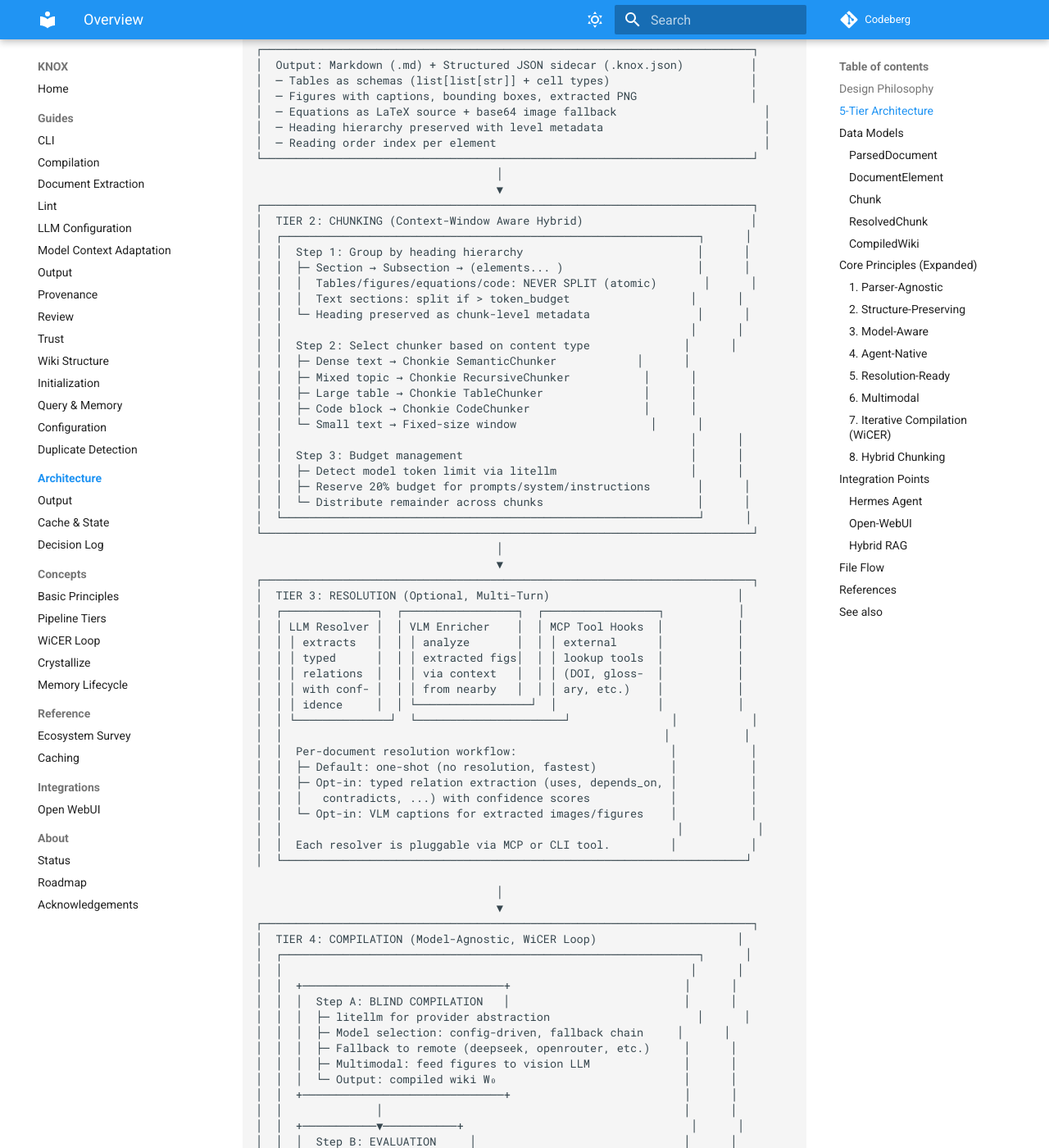
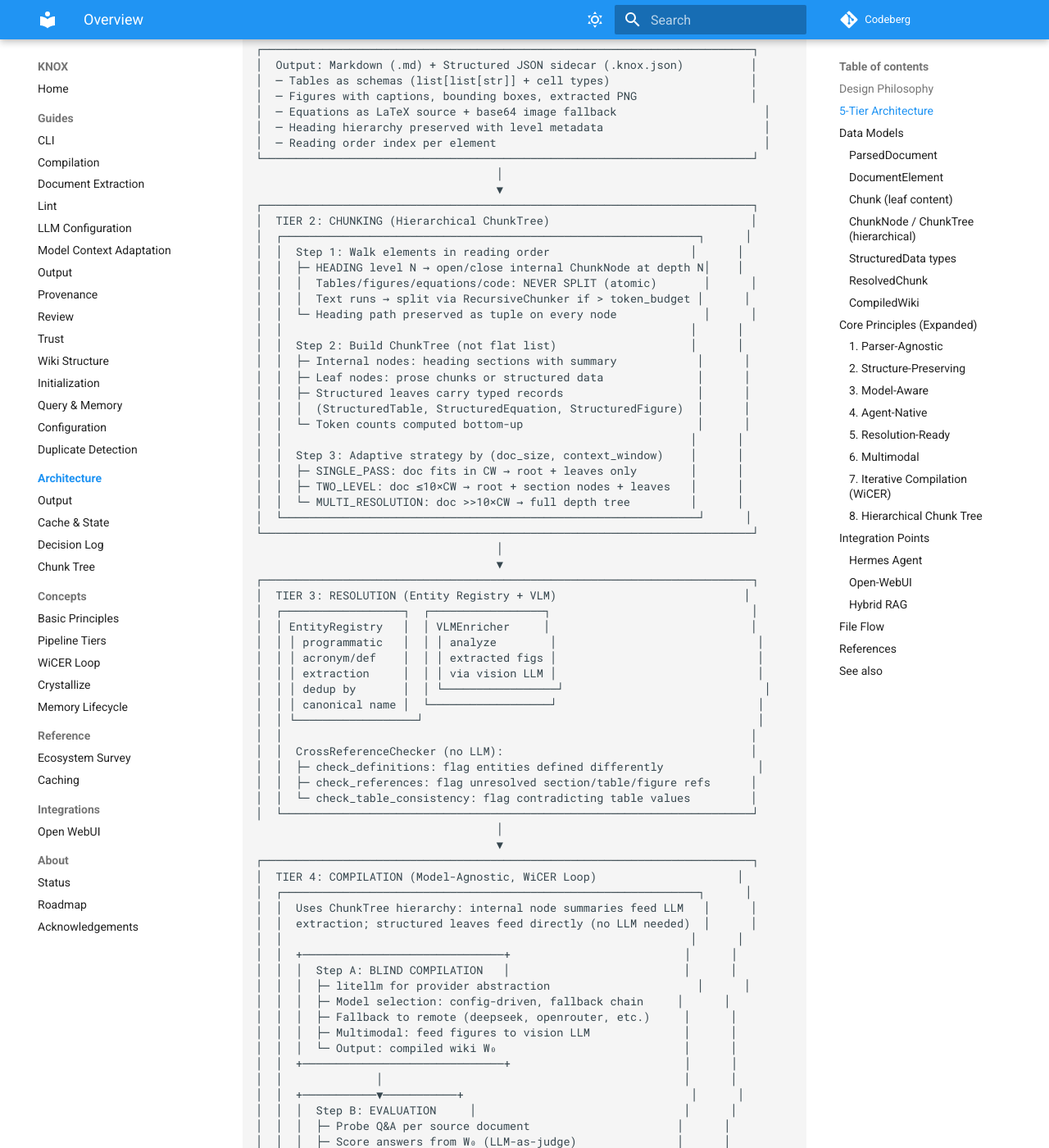
Before and after one commit to jr2804/kompend, an MkDocs documentation site: the page built from docs/architecture/index.md, in a window 1280 px wide and 1400 px high, scrolled down 988 px. Shown: the whole window at 82% size. Built offline with MkDocs 1.6.1 and Material for MkDocs 9.7.7, drawn with Linux system fonts in a browser that asks for light colours; some of the changed text lies outside the part shown.

Commit message:
docs(architecture): document hierarchical chunk tree design + ADR
- Add chunk-tree.md: fractal architecture, ChunkTree/ChunkNode data
  structures, StructuredData types, scaling matrix, multi-pass
  processing, adaptive retrieval, implementation phases
- Add ADR entry to decisions.md: 'Replace flat chunk list with
  hierarchical chunk tree' with context, alternatives, consequences
- Update architecture/index.md: Tier 2/3 diagrams, data models,
  file flow, principle 8
- Update pipeline-tiers.md: Tier 2/3 descriptions, class tables,
  mermaid diagrams
- Update basic-principles.md: sequence diagram, principle 8
- Add chunk-tree.md to mkdocs.yml nav
- Add node_summary.md.j2 template for NodeSummarizer
- mkdocs build --strict passes

````diff
--- a/docs/architecture/index.md
+++ b/docs/architecture/index.md
@@ -49,54 +49,52 @@ KNOX decouples **parsing** from **compilation** and adds layers that existing fr
                                     │
                                     ▼
 ┌─────────────────────────────────────────────────────────────────────────┐
-│  TIER 2: CHUNKING (Context-Window Aware Hybrid)                         │
+│  TIER 2: CHUNKING (Hierarchical ChunkTree)                              │
 │  ┌──────────────────────────────────────────────────────────────┐      │
-│  │  Step 1: Group by heading hierarchy                          │      │
-│  │  ├─ Section → Subsection → (elements... )                    │      │
+│  │  Step 1: Walk elements in reading order                     │      │
+│  │  ├─ HEADING level N → open/close internal ChunkNode at depth N│    │
 │  │  │  Tables/figures/equations/code: NEVER SPLIT (atomic)       │      │
-│  │  │  Text sections: split if > token_budget                  │      │
-│  │  └─ Heading preserved as chunk-level metadata                │      │
+│  │  │  Text runs → split via RecursiveChunker if > token_budget │      │
+│  │  └─ Heading path preserved as tuple on every node             │      │
 │  │                                                             │      │
-│  │  Step 2: Select chunker based on content type              │      │
-│  │  ├─ Dense text → Chonkie SemanticChunker            │      │
-│  │  ├─ Mixed topic → Chonkie RecursiveChunker           │      │
-│  │  ├─ Large table → Chonkie TableChunker               │      │
-│  │  ├─ Code block → Chonkie CodeChunker                 │      │
-│  │  └─ Small text → Fixed-size window                    │      │
+│  │  Step 2: Build ChunkTree (not flat list)                    │      │
+│  │  ├─ Internal nodes: heading sections with summary            │      │
+│  │  ├─ Leaf nodes: prose chunks or structured data              │      │
+│  │  ├─ Structured leaves carry typed records                    │      │
+│  │  │  (StructuredTable, StructuredEquation, StructuredFigure)  │      │
+│  │  └─ Token counts computed bottom-up                          │      │
 │  │                                                             │      │
-│  │  Step 3: Budget management                                  │      │
-│  │  ├─ Detect model token limit via litellm                    │      │
-│  │  ├─ Reserve 20% budget for prompts/system/instructions       │      │
-│  │  └─ Distribute remainder across chunks                       │      │
+│  │  Step 3: Adaptive strategy by (doc_size, context_window)    │      │
+│  │  ├─ SINGLE_PASS: doc fits in CW → root + leaves only        │      │
+│  │  ├─ TWO_LEVEL: doc ≤10×CW → root + section nodes + leaves   │      │
+│  │  └─ MULTI_RESOLUTION: doc >>10×CW → full depth tree         │      │
 │  └──────────────────────────────────────────────────────────────┘      │
 └─────────────────────────────────────────────────────────────────────────┘
                                     │
                                     ▼
 ┌─────────────────────────────────────────────────────────────────────────┐
-│  TIER 3: RESOLUTION (Optional, Multi-Turn)                            │
-│  ┌──────────────┐  ┌─────────────────┐  ┌─────────────────┐           │
-│  │ LLM Resolver │  │ VLM Enricher    │  │ MCP Tool Hooks  │           │
-│  │ │ extracts   │  │ │ analyze       │  │ │ external      │           │
-│  │ │ typed      │  │ │ extracted figs│  │ │ lookup tools  │           │
-│  │ │ relations  │  │ │ via context   │  │ │ (DOI, gloss-  │           │
-│  │ │ with conf- │  │ │ from nearby   │  │ │ ary, etc.)    │           │
-│  │ │ idence     │  │ └─────────────────┘  │               │           │
-│  │ └──────────────┘  └──────────────────────┘               │           │
-│  │                                                         │           │
-│  │  Per-document resolution workflow:                       │           │
-│  │  ├─ Default: one-shot (no resolution, fastest)           │           │
-│  │  ├─ Opt-in: typed relation extraction (uses, depends_on, │           │
-│  │  │   contradicts, ...) with confidence scores            │           │
-│  │  └─ Opt-in: VLM captions for extracted images/figures    │           │
-│  │                                                           │           │
-│  │  Each resolver is pluggable via MCP or CLI tool.         │           │
-│  └─────────────────────────────────────────────────────────────────────┘
-
+│  TIER 3: RESOLUTION (Entity Registry + VLM)                            │
+│  ┌──────────────────┐  ┌─────────────────┐                              │
+│  │ EntityRegistry   │  │ VLMEnricher     │                              │
+│  │ │ programmatic   │  │ │ analyze        │                              │
+│  │ │ acronym/def    │  │ │ extracted figs │                              │
+│  │ │ extraction     │  │ │ via vision LLM │                              │
+│  │ │ dedup by       │  │ └─────────────────┘                              │
+│  │ │ canonical name │  └──────────────────┘                              │
+│  │ └──────────────────┘                                                  │
+│  │                                                                      │
+│  │  CrossReferenceChecker (no LLM):                                     │
+│  │  ├─ check_definitions: flag entities defined differently              │
+│  │  ├─ check_references: flag unresolved section/table/figure refs      │
+│  │  └─ check_table_consistency: flag contradicting table values         │
+│  └──────────────────────────────────────────────────────────────────────┘
                                     │
                                     ▼
 ┌─────────────────────────────────────────────────────────────────────────┐
 │  TIER 4: COMPILATION (Model-Agnostic, WiCER Loop)                     │
 │  ┌──────────────────────────────────────────────────────────────┐      │
+│  │  Uses ChunkTree hierarchy: internal node summaries feed LLM   │      │
+│  │  extraction; structured leaves feed directly (no LLM needed)  │      │
 │  │                                                             │      │
 │  │  +──────────────────────────────+                          │      │
 │  │  │  Step A: BLIND COMPILATION   │                          │      │
@@ -186,7 +184,7 @@ class DocumentElement:
     source_file: Path | None = None
 ```
 
-### `Chunk`
+### `Chunk` (leaf content)
 
 ```python
 @dataclass
@@ -200,6 +198,52 @@ class Chunk:
     token_count: int = 0
     reading_order: tuple[int, int] | None = None
     metadata: dict[str, Any] = field(default_factory=dict)
+```
+
+### `ChunkNode` / `ChunkTree` (hierarchical)
+
+```python
+@dataclass
+class ChunkNode:
+    id: str
+    parent_id: str | None = None
+    children_ids: list[str] = field(default_factory=list)
+    depth: int = 0
+    heading_path: tuple[str, ...] = field(default_factory=tuple)
+    chunk: Chunk | None = None          # leaf prose
+    structured: StructuredData | None = None  # leaf table/equation/figure
+    summary: str = ""                   # internal node summary
+    token_count: int = 0
+
+@dataclass
+class ChunkTree:
+    root_id: str
+    nodes: dict[str, ChunkNode]
+    source_file: Path | None = None
+    strategy: ChunkStrategy = SINGLE_PASS
+```
+
+### `StructuredData` types
+
+```python
+@dataclass
+class StructuredTable:
+    columns: list[str]
+    rows: list[dict[str, str]]
+    caption: str = ""
+
+@dataclass
+class StructuredEquation:
+    latex: str
+    variables: list[EquationVariable] = field(default_factory=list)
+    caption: str = ""
+
+@dataclass
+class StructuredFigure:
+    caption: str
+    alt_text: str = ""
+    image_ref: str = ""
+    description: str = ""
 ```
 
 ### `ResolvedChunk`
@@ -273,9 +317,16 @@ Vision-capable LLMs analyze extracted figures during compilation. The `VLMEnrich
 
 Inspired by [arXiv:2605.07068v1](https://arxiv.org/pdf/2605.07068v1). Blind compilation over-compresses 2–3× beyond targets. WiCER recovers 80% of lost quality in 1–2 iterations via probe Q&A and targeted diagnosis. KNOX's `WikiCompiler` implements the CEGAR-style loop: compile → evaluate → diagnose → refine.
 
-### 8. Hybrid Chunking
+### 8. Hierarchical Chunk Tree
 
-Structure-aware first: tables/figures/equations never split. Heading hierarchy groups elements. Only text-heavy sections get Chonkie treatment. This preserves queryability of structured data while leveraging Chonkie's mature algorithms (Recursive, Semantic, Table, Code) for free-form text.
+Structure-aware first: tables/figures/equations never split. Heading hierarchy
+builds a `ChunkTree` with parent/child `ChunkNode` relationships — not a flat
+list. Internal nodes carry LLM-generated summaries; leaf nodes carry prose
+chunks or typed structured data (StructuredTable, StructuredEquation,
+StructuredFigure). Adaptive strategy selects tree depth based on
+(doc_size, context_window) ratio: single_pass, two_level, or multi_resolution.
+This preserves queryability of structured data while enabling hierarchical
+zoom for retrieval.
 
 ## Integration Points
 
@@ -315,9 +366,9 @@ Optional extras:
 ```text
 source.pdf
     → Tier 1: DoclingParser.parse() → ParsedDocument (structured JSON)
-    → Tier 2: HybridChunker.chunk() → list[Chunk]
-    → Tier 3: LLMResolver.resolve() → list[ResolvedChunk]
-    → Tier 4: WikiCompiler.compile() → compiled_wiki.json
+    → Tier 2: HierarchicalChunker.chunk() → ChunkTree (hierarchical)
+    → Tier 3: EntityRegistry.scan_tree() + VLMEnricher.enrich()
+    → Tier 4: TwoPhaseCompiler.compile(resolved, trees=all_trees) → compiled_wiki.json
     → Tier 5: MarkdownOutputWriter.write() → wiki/ (markdown files)
 ```
 
@@ -336,3 +387,4 @@ source.pdf
 | [Output architecture](output.md) | Output writers, DocumentRenderer, flavor system |
 | [Cache and state directory](cache.md) | `.knox/` layout, project-local vs global, cache lifecycle |
 | [Decision log](decisions.md) | Architectural decisions and rationale |
+| [Chunk tree design](chunk-tree.md) | Hierarchical chunk tree, fractal analysis, scaling matrix |
--- a/mkdocs.yml
+++ b/mkdocs.yml
@@ -99,6 +99,7 @@ nav:
     - Output: architecture/output.md
     - Cache & State: architecture/cache.md
     - Decision Log: architecture/decisions.md
+    - Chunk Tree: architecture/chunk-tree.md
   - Concepts:
     - Basic Principles: concepts/basic-principles.md
     - Pipeline Tiers: concepts/pipeline-tiers.md
````
Also changed, not shown: docs/architecture/chunk-tree.md (added, +132 -0 lines), docs/architecture/decisions.md (+26 -0 lines), docs/concepts/basic-principles.md (+13 -10 lines), docs/concepts/pipeline-tiers.md (+27 -20 lines), src/knox/templates/chunking/node_summary.md.j2 (added, +26 -0 lines).
